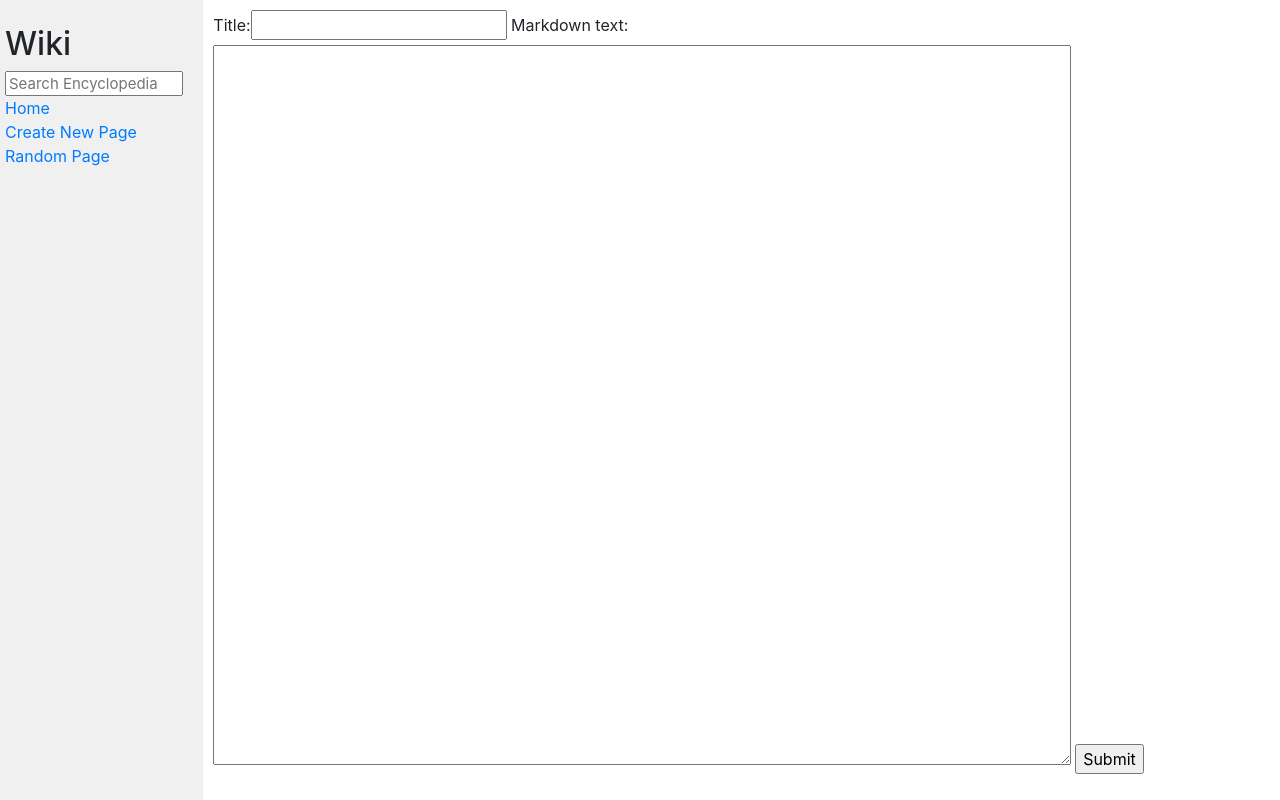
After one commit to ni1985/CS50w_P1_Wiki, a Django app: page /new in a window 1280 px wide. The commit adds this page. Run offline with Django 3.2, Linux system fonts and the light colour scheme; some libraries are stand-ins or nearby versions.

Commit message:
almost finished. edit page remaining + styles

```diff
--- a/encyclopedia/static/encyclopedia/styles.css
+++ b/encyclopedia/static/encyclopedia/styles.css
@@ -36,3 +36,9 @@ textarea {
 .sidebar h2 {
     margin-top: 5px;
 }
+
+.button_link {
+    background: none;
+    border: none;
+    padding: none;
+}
--- a/encyclopedia/templates/encyclopedia/not_found.html
+++ b/encyclopedia/templates/encyclopedia/error.html
@@ -5,5 +5,5 @@
 {% endblock %}
 
 {% block body %}
-    <h4>Error: The requested page was not found</h4>
+    <h4>{{ message }}</h4>
 {% endblock %}
--- a/encyclopedia/templates/encyclopedia/layout.html
+++ b/encyclopedia/templates/encyclopedia/layout.html
@@ -12,17 +12,18 @@
         <div class="row">
             <div class="sidebar col-lg-2 col-md-3">
                 <h2>Wiki</h2>
-                <form>
-                    <input class="search" type="text" name="q" placeholder="Search Encyclopedia">
+                <form action="{% url 'search' %}" method="post">
+                    <input class="search"  type="text" name="q" placeholder="Search Encyclopedia">
+                    {% csrf_token %}
                 </form>
                 <div>
                     <a href="{% url 'index' %}">Home</a>
                 </div>
                 <div>
-                    Create New Page
+                    <a href="{% url 'new' %}">Create New Page</a>
                 </div>
                 <div>
-                    Random Page
+                    <a href="{% url 'rnd' %}">Random Page</a>
                 </div>
                 {% block nav %}
                 {% endblock %}
--- /dev/null
+++ b/encyclopedia/templates/encyclopedia/new_page.html
@@ -0,0 +1,13 @@
+{% extends "encyclopedia/layout.html" %}
+
+{% block title %}
+New page
+{% endblock %}
+
+{% block body %}
+    <form action="{% url 'new' %}" method="post">
+        {% csrf_token %}
+        {{ form }}
+        <input type="submit" value="Submit">
+    </form>
+{% endblock %}}
--- a/encyclopedia/urls.py
+++ b/encyclopedia/urls.py
@@ -5,5 +5,9 @@ from . import views
 urlpatterns = [
     path("", views.index, name="index"),
     path("wiki/", views.index, name="wiki"),
-    path("wiki/<str:entry_page>", views.entry, name="entry")
+    path("wiki/<str:entry_page>", views.entry, name="entry"),
+    path("new", views.new_page, name="new"),
+    path("rnd", views.rnd, name="rnd"),
+    path("edit", views.edit, name="edit"),
+    path("search", views.search, name="search")
 ]
--- a/encyclopedia/views.py
+++ b/encyclopedia/views.py
@@ -1,8 +1,22 @@
 import markdown2
+import random
+import re
 
+from django import forms
 from django.shortcuts import render
 
 from . import util
+
+#class Search_Query(forms.Form):
+#    search_query = forms.CharField(label="search_query", max_length=50)
+
+class New_Entry(forms.Form):
+    entry_title = forms.CharField(label="Title", max_length=25)
+    entry_text = forms.CharField(label="Markdown text", widget=forms.Textarea(attrs={"rows":5, "cols":20}))
+
+class Edit_Entry(forms.Form):
+    edit_text = forms.CharField(label="Markdown text", widget=forms.Textarea(attrs={"rows":5, "cols":20}))
+    title = forms.CharField(widget=forms.HiddenInput())
 
 def index(request):
     return render(request, "encyclopedia/index.html", {
@@ -11,18 +25,147 @@ def index(request):
 
 def entry(request, entry_page):
 
-    if entry_page in util.list_entries():
+    ls_entries = util.list_entries()
+    #for i in range(0, len(ls_entries)):
+    #    ls_entries[i] = ls_entries[i].lower()
+
+    if entry_page in ls_entries:
 
         # Convert markdown text into HTML using the markdown module
         text = markdown2.markdown(util.get_entry(entry_page))
 
         return render(request, "encyclopedia/entry.html", {
             "entry_text": text,
-            "entry_page": entry_page.capitalize()
+            "entry_page": entry_page.lower()
         })
 
     else:
-        return render(request, "encyclopedia/not_found.html")
+        return render(request, "encyclopedia/error.html", {
+            "message": f"The entry \"{entry_page}\" was not found"
+        })
 
 def search(request):
-    return render(request, "encyclopedia/search.html")
+
+    if request.method == "POST":
+        query = request.POST.get('q')
+        search_result = []
+        ls_entries = util.list_entries()
+
+        for i in range(0, len(ls_entries)):
+            if query.lower() == ls_entries[i].lower():
+                search_result.append(ls_entries[i])
+                print(ls_entries[i])
+
+        if search_result:
+            return render(request, "encyclopedia/search.html", {
+                "search_result": search_result,
+                "query": query,
+                "search_n": 1
+            })
+
+        else:
+            for e in ls_entries:
+                if re.search(query.lower(), e.lower()):
+                    search_result.append(e)
+                    print(f"append {e}")
+
+        search_n = len(search_result)
+        return render(request, "encyclopedia/search.html", {
+            "search_result": search_result,
+            "query": query,
+            "search_n": search_n
+        })
+
+    else:
+        return render(request, "encyclopedia/index.html", {
+            "entries": util.list_entries()
+        })
+
+def new_page(request):
+
+    if request.method == "POST":
+
+        form = New_Entry(request.POST)
+        if form.is_valid():
+            entry_title = form.cleaned_data["entry_title"]
+            ls_entries = util.list_entries()
+
+            for i in range(0, len(ls_entries)):
+                if entry_title.lower() == ls_entries[i].lower():
+                    search_result.append(ls_entries[i])
+                    print(f"duplication: {ls_entries[i]}")
+
+                    return render(request, "encyclopedia/error.html", {
+                        "message": f"Entry \"{ls_entries[i]}\" already exists"
+                    })
+
+            entry_text = form.cleaned_data["entry_text"]
+            util.save_entry(entry_title, entry_text)
+
+        return render(request, "encyclopedia/index.html", {
+            "entries": util.list_entries()
+        })
+
+    else:
+        return render(request, "encyclopedia/new_page.html", {
+            "form": New_Entry()
+        })
+
+def rnd(request):
+
+    length = len(util.list_entries())
+    rnd = random.randint(0, length-1)
+
+    entry_page = util.list_entries()[rnd]
+    text = markdown2.markdown(util.get_entry(entry_page))
+
+    return render(request, "encyclopedia/entry.html", {
+        "entry_text": text,
+        "entry_page": entry_page.capitalize()
+    })
+
+def edit(request):
+
+    if request.method == "POST":
+        form = Edit_Entry(request.POST)
+        print(form)
+
+        if form.is_valid():
+            edit_text = form.cleaned_data["edit_text"]
+            edit_title = form.cleaned_data["title"]
+            ls_entries = util.list_entries()
+
+            for i in range(0, len(ls_entries)):
+                print(ls_entries[i])
+                if edit_title.lower() in ls_entries[i].lower():
+                    print('yes')
+                    util.save_entry(ls_entries[i], edit_text)
+
+
+                    print(ls_entries[i])
+                    print(edit_text)
+
+                    return render(request, "encyclopedia/entry.html", {
+                        "entry_text": ls_entries[i],
+                        "entry_page": edit_text
+                    })
+
+                else:
+                    return render(request, "encyclopedia/error.html", {
+                            "message": f"Entry \"{edit_title}\" not found"
+                        })
+
+    else:
+        edit_title = request.GET#('edit')
+        print(f"title of the entry is {edit_title['edit']}")
+
+
+        entry = util.get_entry(edit_title['edit'])
+        print(f"initial entry text is {entry}")
+
+        form = Edit_Entry(initial={'edit_text': entry, 'title': edit_title['edit']})
+
+        return render(request, "encyclopedia/edit_page.html", {
+            "form": form,
+            "title": edit_title['edit']
+        })
```
Also changed, not shown: encyclopedia/templates/encyclopedia/edit_page.html (added, +15 -0 lines), encyclopedia/templates/encyclopedia/entry.html (+7 -0 lines), encyclopedia/templates/encyclopedia/search.html (+15 -0 lines), entries/CSS.md (+10 -0 lines), entries/new entry.md (added, +3 -0 lines).
